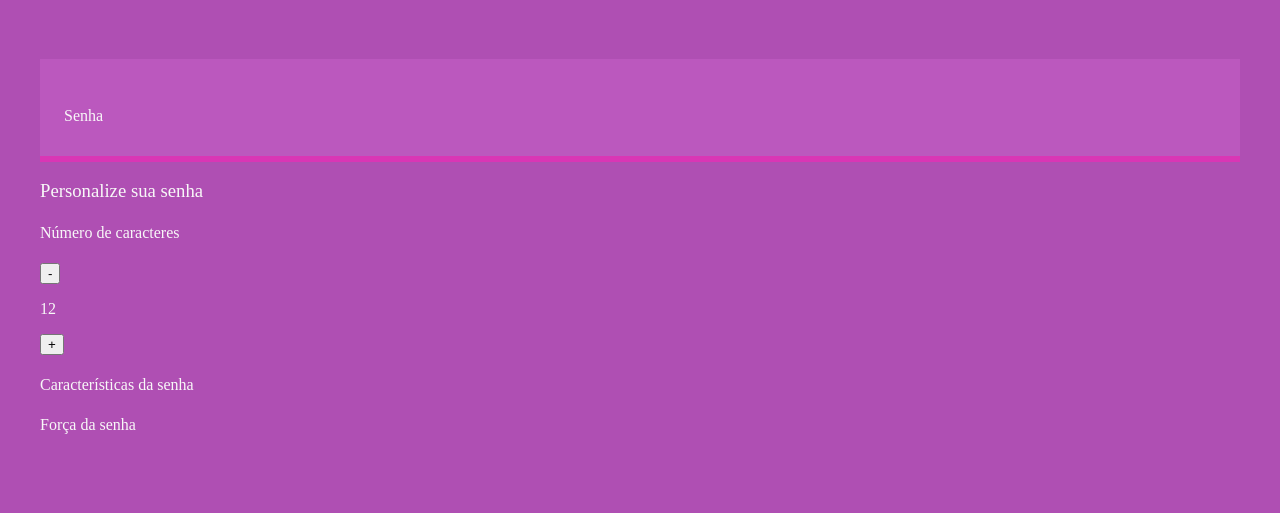
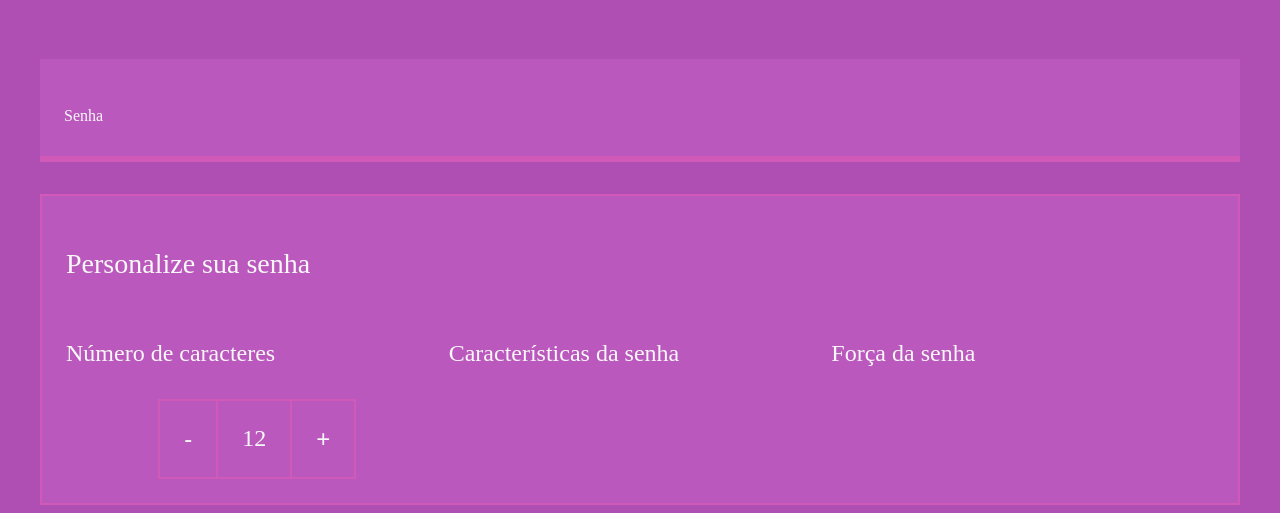
Before and after one commit to beattrizlma/Seguran-a-Digital-Ana-Beatriz, a plain HTML site: page index.html in a window 1280 px wide. Shown: the part 309-822 px from the top of the page. Before the commit the page ends 800 px from the top, so only its background shows below. Drawn offline with Linux system fonts and the light colour scheme; a web font is replaced by a local one.

Commit message:
Update style.css

```diff
--- a/style.css
+++ b/style.css
@@ -9,8 +9,8 @@
     --branco: #f8f8f8;
     --cor-de-fundo: #af4fb3;
     --fundo-senha: #bb58be;
-    --fundo-texto: hwb(313 21% 15%);
-    --borda: hwb(313 21% 15%);
+    --fundo-texto: #bb58be;
+    --borda: hwb(313 35% 18%);
     font-family: "Baskervville SC", serif;
     font-weight: 400;
     font-style: normal;
@@ -56,6 +56,7 @@ body{
     color: var(--branco);
     font-family: var(--roboto-mono);
     font-size: 40px;
+    width: 70px;
 }
 
 #campo-senha:focus{
@@ -66,3 +67,59 @@ body{
     max-width: 1200px;
     margin: 0 auto;
 }
+
+.parametro{
+    background-color: var(--fundo-texto);
+    border: 2px solid var(--borda);
+    margin-top: 32px;
+    padding: 24px;
+}
+
+.parametro-titulo{
+    font-family: var(--roboto-mono);
+    font-size: 28px;
+}
+
+.parametro-senha__titulo{
+    font-size:24px;
+}
+
+.parametro-coluna__senha{
+    display: flex;
+    flex-direction: column;
+    justify-content: center;
+}
+
+.parametro-senha{
+    width: 50%;
+    margin: 0 auto;
+}
+
+.parametro-senha-botoes{
+    display: flex;
+    justify-content: center;
+}
+
+.parametro-senha__botao{
+    background-color: var(--fundo-texto);
+    color: var(--branco);
+    border: 2px solid var(--borda);
+    padding: 24px;
+    font-size: 24px;
+    cursor: pointer;
+}
+
+.parametro-senha__texto{
+    padding: 24px;
+    border-top: 2px solid var(--borda);
+    border-bottom: 2px solid var(--borda);
+    margin: 0;
+    font-size: 24px;
+}
+
+
+@media screen and (min-width: 768px) {
+    .parametro-coluna__senha{
+        flex-direction: row;
+    }
+}
```
